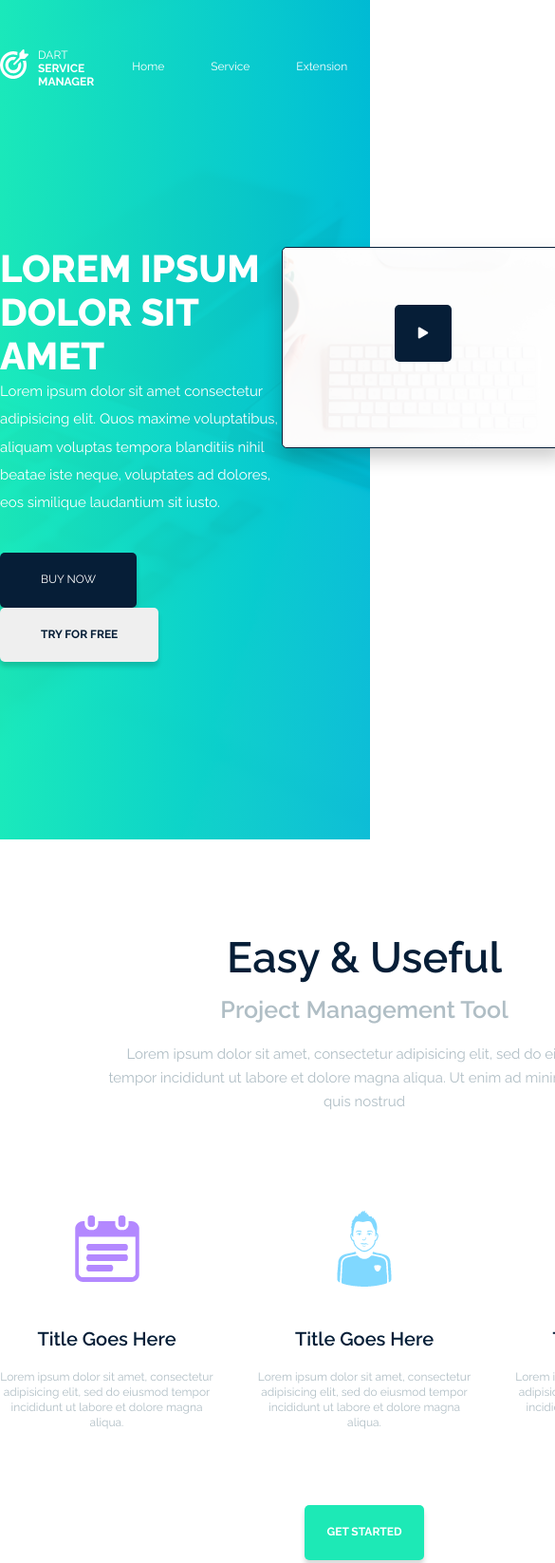
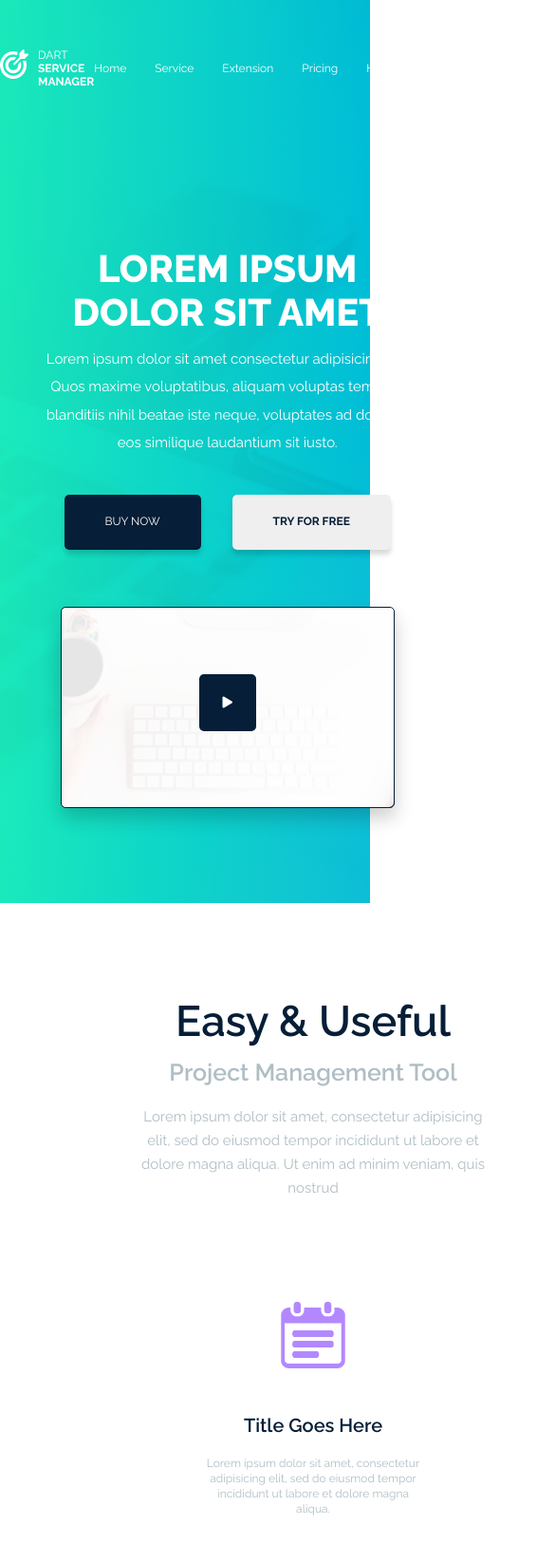
Before and after one commit to H3licoptero/dart-project, a website: page src/index.html in a window 390 px wide. Shown: the top 1646 px of the page at 95% size, 585 px wide, since content can reach past the window. Drawn offline with Linux system fonts and the light colour scheme; files whose address does not match are found by name.

Commit message:
add media 786px

```diff
--- a/src/sass/_media.sass
+++ b/src/sass/_media.sass
@@ -188,3 +188,48 @@
 @media screen and ( max-width: 876px )
   .container
     width: 768px
+  .header
+    &__nav
+      align-items: center
+    &__list
+      padding-left: 0
+    &__item
+      margin-left: 30px
+    &__content
+      margin-bottom: 60px
+    &__title, &__text
+      margin: auto
+      margin-bottom: 12px
+      text-align: center
+    &__title
+      max-width: 392px
+    &__text
+      margin-bottom: 40px
+    &__buttons
+      text-align: center
+    &__content-wrapper
+      flex-wrap: wrap
+      align-items: center
+      justify-content: center
+      margin-bottom: 100px
+  .tool
+    &__header
+      max-width: 380px
+    &__content
+      flex-direction: column
+      align-items: center
+  .reviews
+    &__content
+      text-align: center
+  .slider
+    &__wrapper
+      height: 300px
+  .service
+    &__accordion
+      max-width: 600px
+  .team
+    &__text
+      max-width: 445px
+@media screen and ( max-width: 786px )
+  .container
+    max-width: 660px
--- a/src/sass/templates/_footer.sass
+++ b/src/sass/templates/_footer.sass
@@ -41,7 +41,7 @@
   &__top
     position: fixed
     bottom: 230px
-    right: 50px
+    right: 30px
     border-radius: 50%
     border: solid 1px $silver
     width: 45px
```
Also changed, not shown: src/style/style.css, 1 other file.
